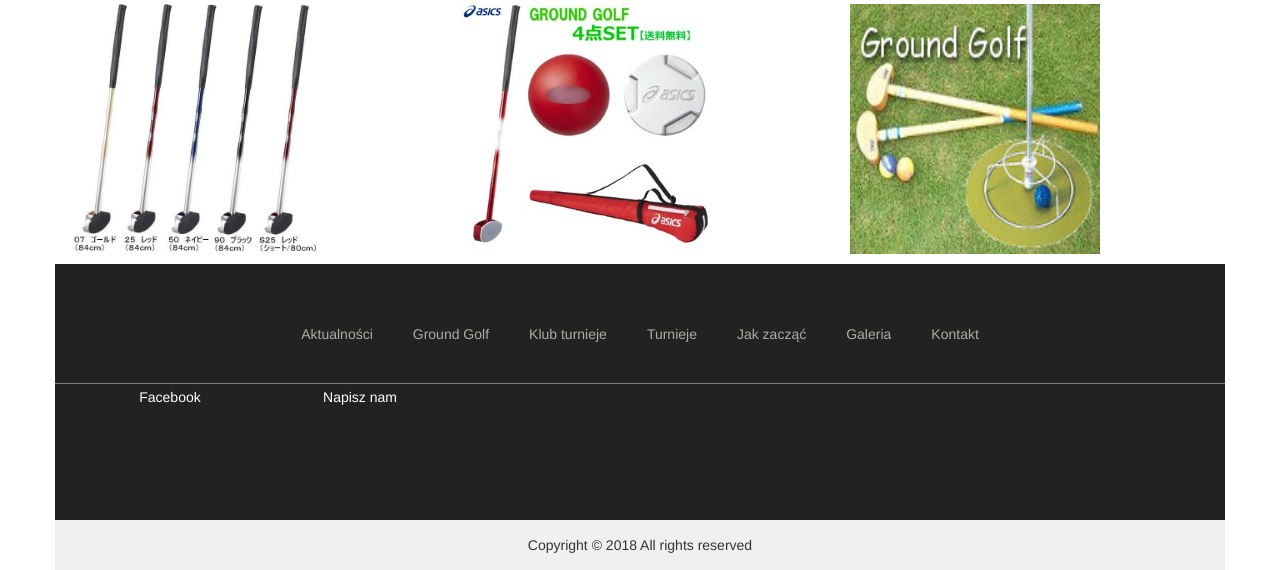
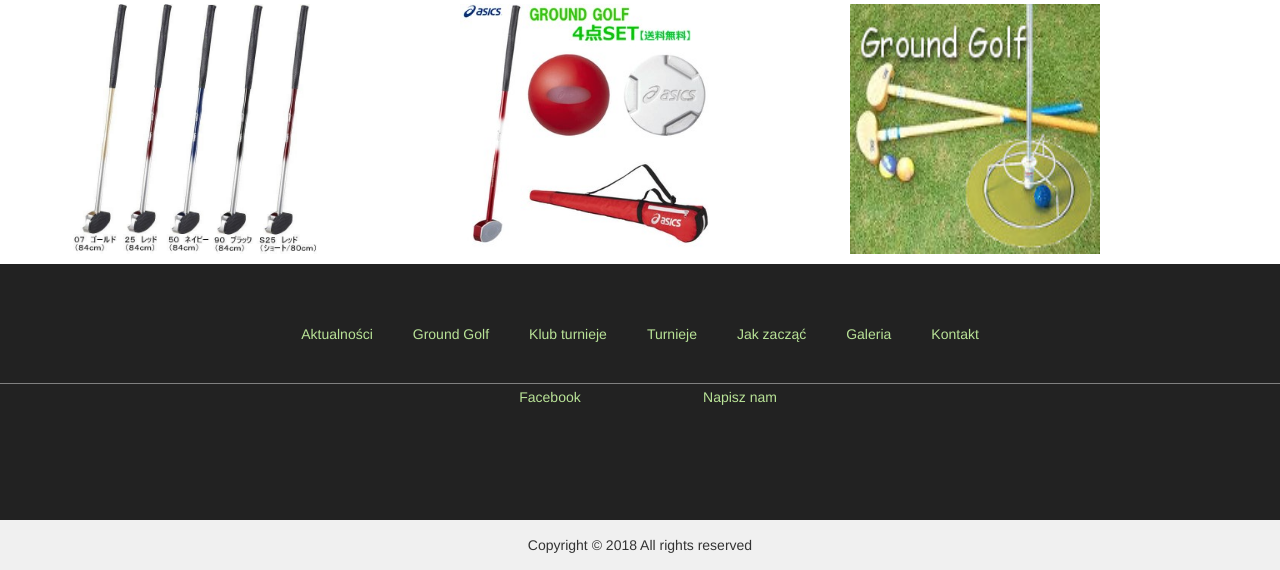
Before and after one commit to yurenych/Golf-club, a PHP site: page /pages/ground-golf/ground-golf.html in a window 1280 px wide. Shown: the part 1649-2219 px from the top of the page. Run offline with PHP 8.4, Linux system fonts and the light colour scheme.

Commit message:
fix footer a little

```diff
--- a/pages/ground-golf/ground-golf.html
+++ b/pages/ground-golf/ground-golf.html
@@ -105,8 +105,9 @@
         </div>
       </li>
     </ul>
-    <footer>
-      <div class="container" style="border-bottom:1px solid grey;">
+  </div>
+  <footer>
+      <div class="container">
             <div class="row text-center">
                 <div class="col-lg-12">
                     <ul class="menu">
@@ -135,9 +136,9 @@
                 </div>
             </div>
         </div>
-      <div class="footer-top">
+      <div class="footer-top" style="border-top:1px solid grey;">
         <div class="container">
-          <div class="col-lg-2 col-lg-offset- col-xs-12 text-center">
+          <div class="col-lg-2 col-lg-offset-4 col-xs-12 text-center">
             <a href="#"><i class="fa fa-facebook fa-2x"></i>Facebook</a>
           </div>
           <div class="col-lg-2 col-xs-12 text-center">
@@ -153,5 +154,4 @@
          </div>
      </div>
     </div>
-  </div>
 </body>
--- a/styles.css
+++ b/styles.css
@@ -89,7 +89,7 @@ footer ul li{
 }
 
 footer ul li a{
-  color:#b1aca1;
+  color:#B9E397;
     padding:20px;
 }
 
@@ -109,7 +109,7 @@ footer ul li a:hover{
 }
 
 .footer-top a{
-    color:#FFF;
+    color:#B9E397;
     text-decoration:none;
 }
 
```
Also changed, not shown: 1 other file.
